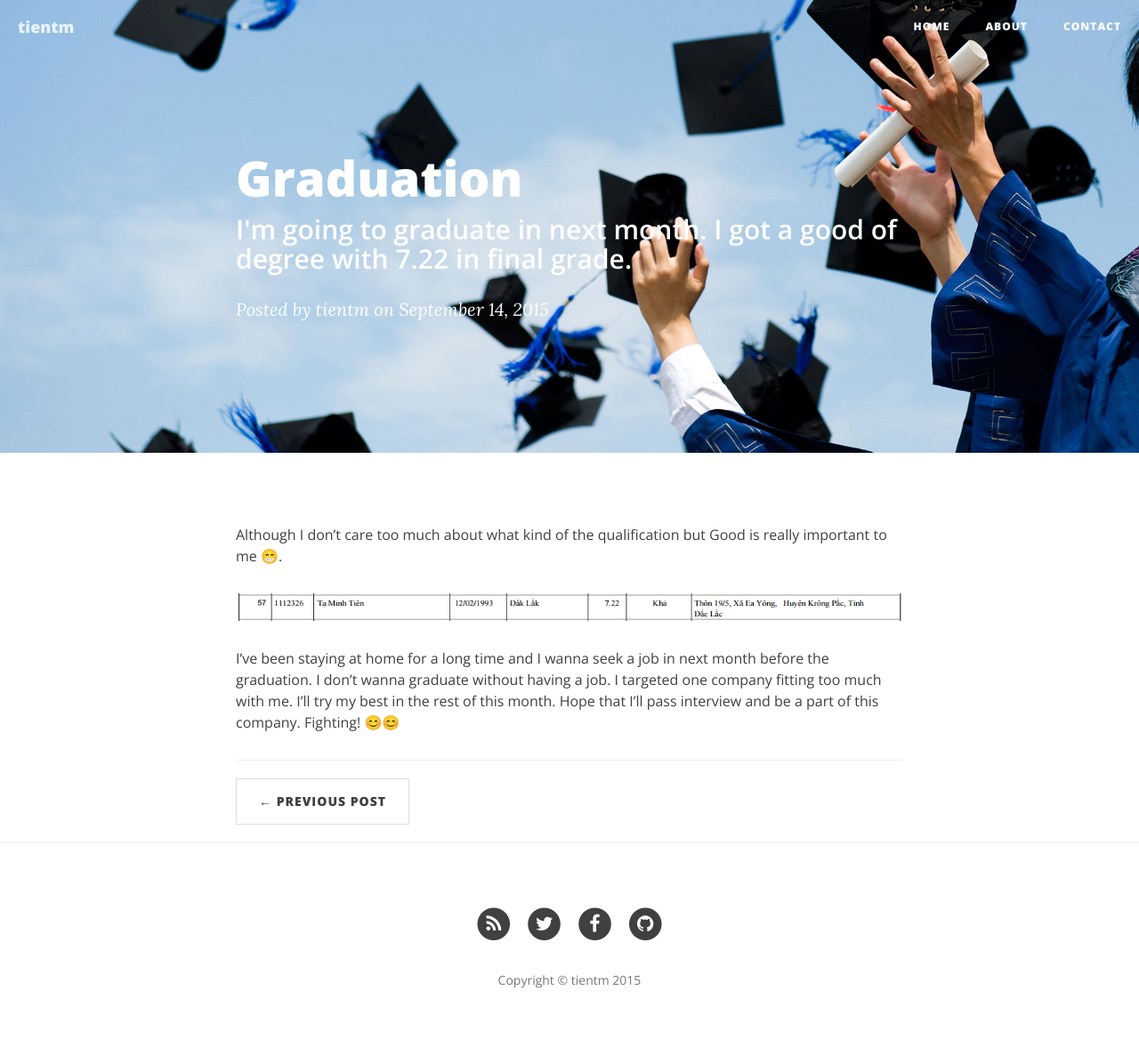
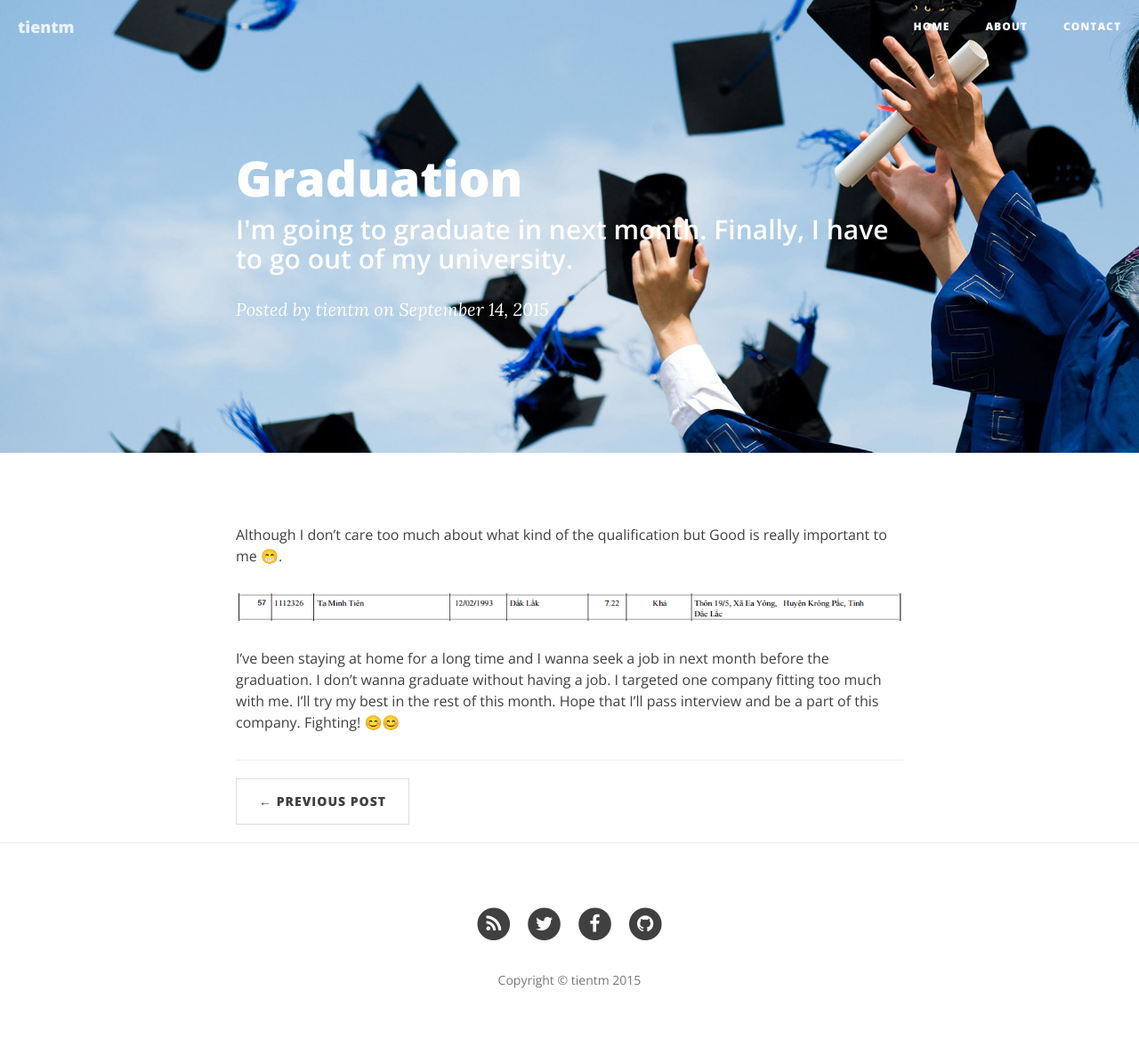
Before and after one commit to taminhtien/taminhtien.github.io, a Jekyll site: the page built from _posts/2015-09-14-graduation.markdown, in a window 1280 px wide. Shown: the whole page at 89% size. Built offline with Jekyll 4.4.1, drawn with Linux system fonts in a browser that asks for light colours; nearby versions of some CDN libraries; emoji names are drawn with the system emoji font.

Commit message:
Edit description

```diff
--- a/_posts/2015-09-14-graduation.markdown
+++ b/_posts/2015-09-14-graduation.markdown
@@ -1,7 +1,7 @@
 ---
 layout:     post
 title:      "Graduation"
-subtitle:   "I'm going to graduate in next month. I got a good of degree with 7.22 in final grade."
+subtitle:   "I'm going to graduate in next month. Finally, I have to go out of my university."
 date:       2015-09-14 12:00:00
 author:     "tientm"
 header-img: "img/graduation.jpg"
```
